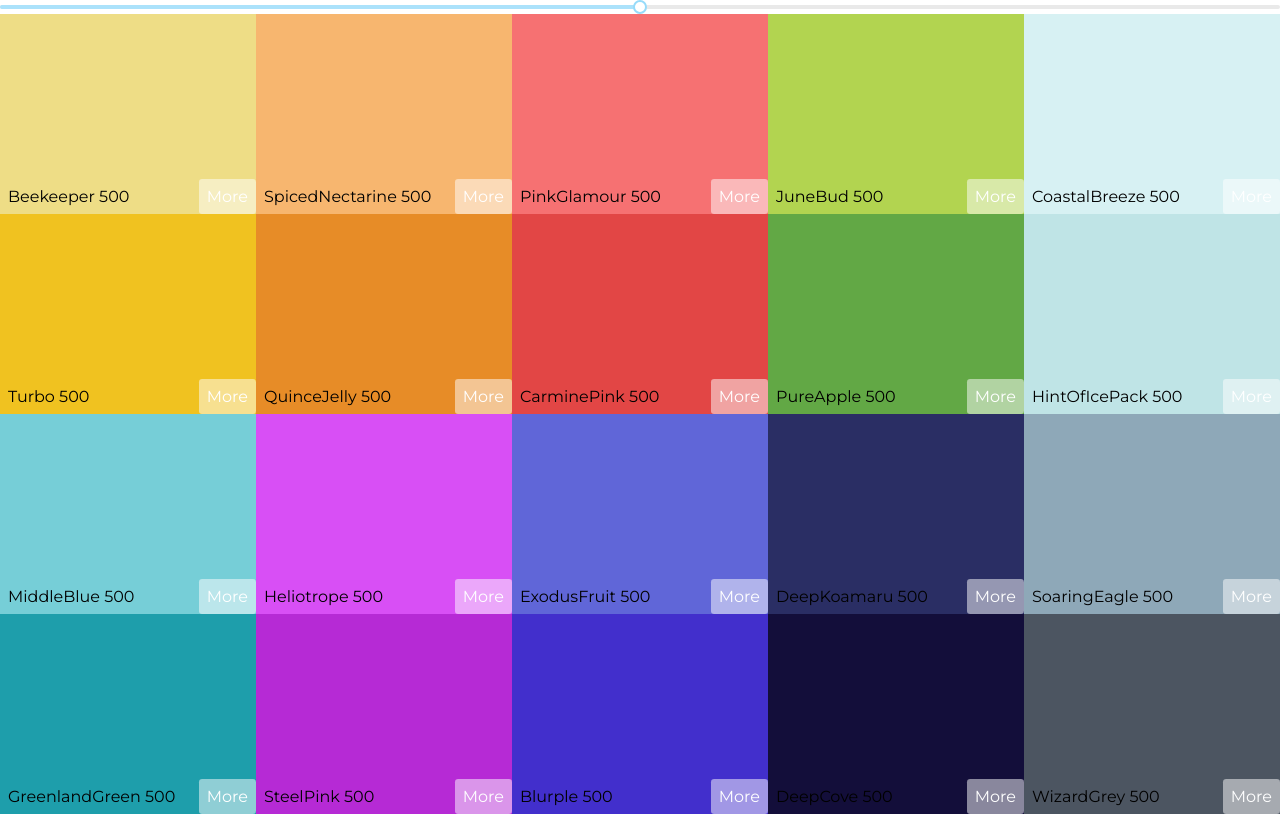
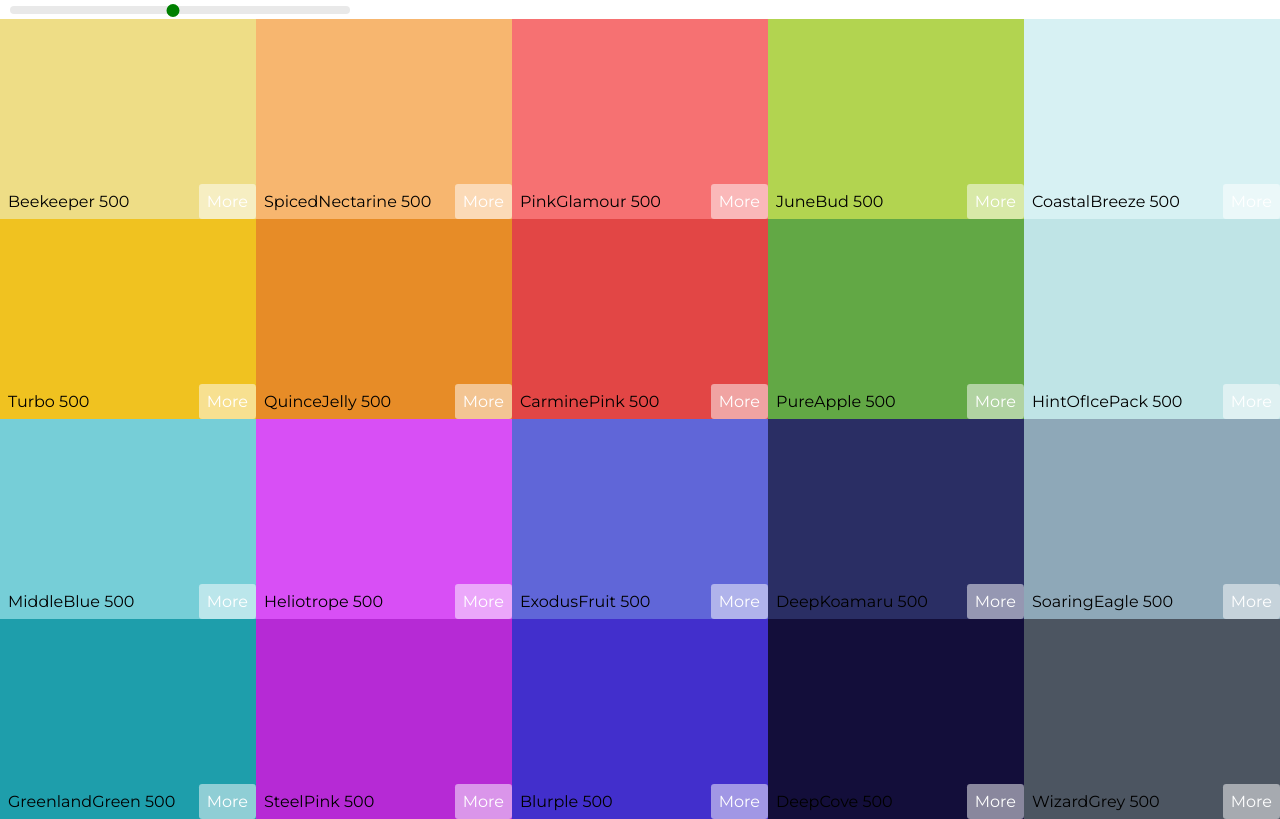
Before and after one commit to Arghun-dev/Color-App, a React (Create React App) app in the folder colorapp/: page / in a window 1280 px wide. Built offline with nearby package versions, Linux system fonts and the light colour scheme.

Commit message:
Style Slider

```diff
--- a/colorapp/src/Palette.css
+++ b/colorapp/src/Palette.css
@@ -4,3 +4,31 @@
     display: flex;
     flex-wrap: wrap;
 }
+
+.slider {
+    width: 340px;
+    margin: 0 10px;
+    display: inline-block;
+}
+
+.rc-slider-track {
+    background-color: transparent;
+}
+
+.rc-slider-rail {
+    height: 8px;
+}
+
+.rc-slider-handle,
+.rc-slider-handle:active,
+.rc-slider-handle:focus,
+.rc-slider-handle:hover {
+    background-color: green;
+    outline: none;
+    border: 2px solid green;
+    box-shadow: none;
+    width: 13px;
+    height: 13px;
+    margin-left: -7px;
+    margin-top: -2px;
+}
--- a/colorapp/src/Palette.js
+++ b/colorapp/src/Palette.js
@@ -1,8 +1,9 @@
 import React from 'react';
+import "rc-slider/assets/index.css";
 import './Palette.css';
 import ColorBox from './ColorBox';
 import Slider from 'rc-slider';
-import "rc-slider/assets/index.css";
+
 
 class Palette extends React.Component {
     constructor(props){
@@ -30,6 +31,7 @@
         ))
         return (
             <div className='Palette'>
+                <div className='slider'>
                     <Slider
                         defaultValue={level}
                         min={100}
@@ -37,6 +39,7 @@
                         onAfterChange={this.changeLevel}
                         step={100}
                     />
+                </div>
                 {/* Navbar goes here */}
                 <div className='Palette-colors'>
                     {colorBoxes}
```
Lines whose indentation alone changed are shown as unchanged.
